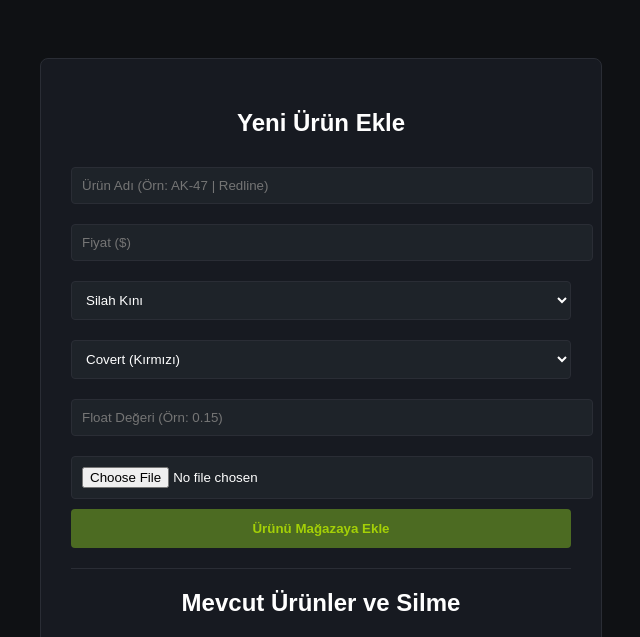
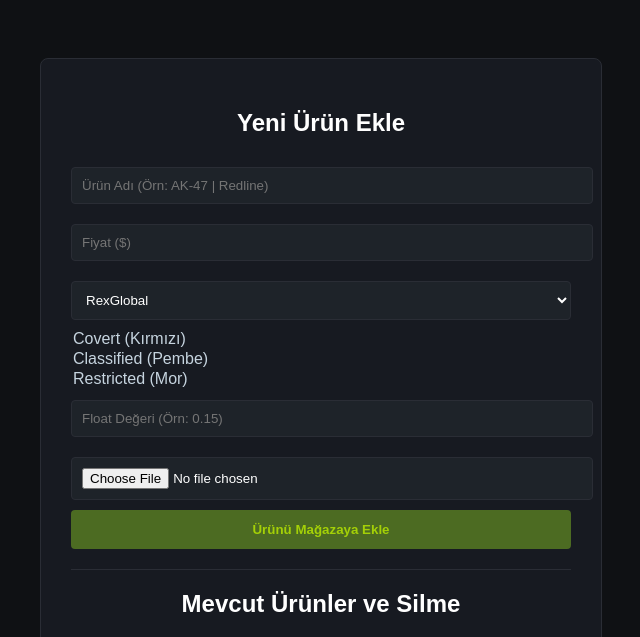
Before and after one commit to yetenozkan4/RexGlobal, a Flask app: page /admin in a window 1280 px wide. Shown: the top 637 px of the page, without its empty margins (319-959 px from the left). Run offline with Flask 3, Linux system fonts and the light colour scheme; the visitor is signed in with stand-in values (Sample User, id 1); data comes from the database, SQL or seed files in the repository; data that the repository does not hold is empty.

Commit message:
Update admin.html

```diff
--- a/templates/admin.html
+++ b/templates/admin.html
@@ -17,9 +17,7 @@
             <input type="text" name="name" placeholder="Ürün Adı (Örn: AK-47 | Redline)" required>
             <input type="number" step="0.01" name="price" placeholder="Fiyat ($)" required>
             <select name="category">
-                <option value="Silah Kını">Silah Kını</option>
-                <option value="Bıçak">Bıçak</option>
-            </select>
+                <option value="RexGlobal">RexGlobal</option>
             <select name="rarity">
                 <option value="Covert">Covert (Kırmızı)</option>
                 <option value="Classified">Classified (Pembe)</option>
```
